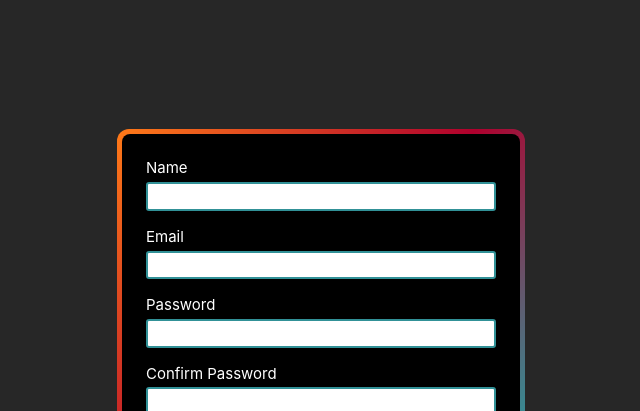
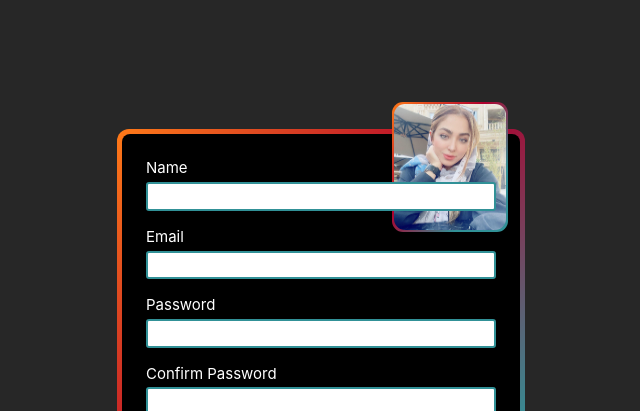
Before and after one commit to ellefamkar/react-sign-up-login-formik, a React (Create React App) app: page / in a window 1280 px wide. Shown: the top 411 px of the page, without its empty margins (311-951 px from the left). Built offline with nearby package versions, Linux system fonts and the light colour scheme; no server answers.

Commit message:
fix : modify image component styles

```diff
--- a/src/components/SignUp.module.css
+++ b/src/components/SignUp.module.css
@@ -45,14 +45,6 @@ form::after {
     border-radius: 8px;
 }
 
-.ImageContainer{
-width:200px;
-height: 200px;
-position: absolute;
-top: 5%;
-left: 5%;
-}
-
 .CheckboxContainer{
     margin-bottom: 1rem;
     display: flex;
@@ -62,7 +54,6 @@ left: 5%;
 .CheckboxContainer label{
     margin-bottom: 0 !important;
 }
-
 
 button:disabled {
     /* background: linear-gradient(130deg,#ff781867,#af002c69 41.07%,#31909769 76.05%);
@@ -86,7 +77,6 @@ button{
     cursor: pointer;
 }
 
-
 .ColumnCreator{
     display: flex;
     flex:1;
--- a/src/components/Signup.js
+++ b/src/components/Signup.js
@@ -94,7 +94,7 @@ const Signup = () => {
     return (
         <>
             <form className={styles.form} onSubmit={formik.handleSubmit}>
-               <Image className={styles.ImageContainer} />
+               <Image />
                <div>
                     <Input label="Name" name="name" formik={formik} />
                     <Input label="Email" name="email" formik={formik} />
--- a/src/components/common/Image.js
+++ b/src/components/common/Image.js
@@ -1,10 +1,11 @@
 import React from 'react';
-import UserProfile from '../../images/ellefamkar.jpeg';
+import UserProfile from '../../images/ellefamkar.jpg';
+import styles from './Image.module.css';
 
-const Image = ({className}) => {
+const Image = () => {
     return (
-        <div className={className}>
-            <image src={UserProfile} alt="UserProfile" />
+        <div className={styles.ImageContainer}>
+            <img src={UserProfile} alt="UserProfile" />
         </div>
     );
 };
--- /dev/null
+++ b/src/components/common/Image.module.css
@@ -0,0 +1,16 @@
+.ImageContainer{
+    width: 112px;
+    height: 126px;
+    position: absolute;
+    background: linear-gradient(130deg,#ff7a18,#af002d 41.07%,#319197 76.05%);
+    padding: 0.12rem;
+    border-radius: 11px;
+    top: -6%;
+    right: 3%;
+ }
+
+ .ImageContainer img{
+    width: 100%;
+    height:100%;
+    border-radius: 11px;
+ }
--- a/src/components/common/Input.module.css
+++ b/src/components/common/Input.module.css
@@ -23,6 +23,7 @@ label{
 
 .Error{
     color:red;
+    background-color: black;
     font-size: 10px;
     margin-bottom: 2px;
 }
```
Also changed, not shown: src/images/ellefamkar.jpg (renamed from src/images/ellefamkar.jpeg).
